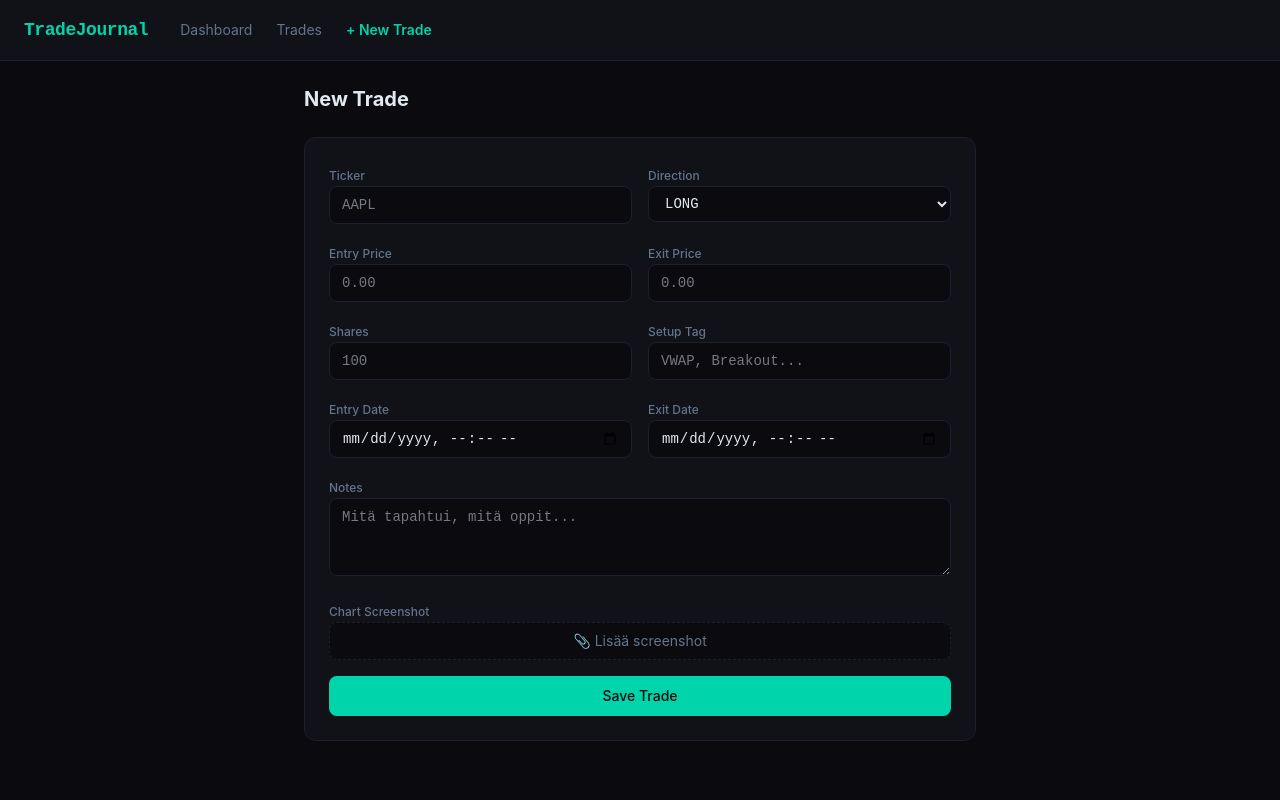
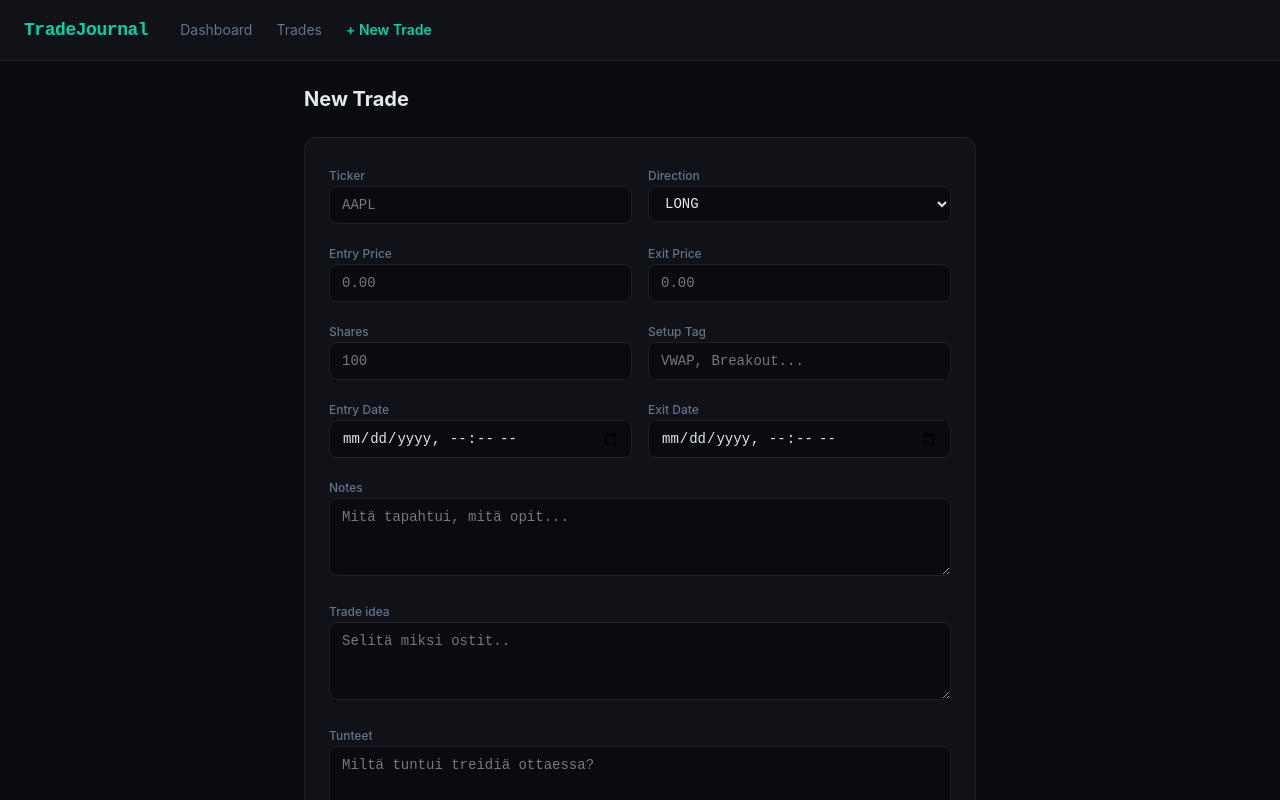
Before and after one commit to ilarikoik/t-journal, a React (Vite) app in the folder frontend/: page /trades/new in a window 1280 px wide. Shown: the top 800 px of the page. Built offline with nearby package versions, Linux system fonts and the light colour scheme.

Commit message:
todolistan päivitystä + formiin pari kohtaa fronttiin

```diff
--- a/frontend/src/pages/NewTrade.tsx
+++ b/frontend/src/pages/NewTrade.tsx
@@ -96,8 +96,16 @@ export default function NewTrade() {
         </div>
 
         <Field label="Notes">
-          <textarea className={inputCls} style={inputStyle} rows={3} placeholder="Mitä tapahtui, mitä oppit..."
+          <textarea className={inputCls} style={inputStyle} rows={3} placeholder="Mitä tapahtui, mitä opit..."
             value={form.notes} onChange={e => set('notes', e.target.value)} />
+        </Field>
+        <Field label="Trade idea">
+          <textarea className={inputCls} style={inputStyle} rows={3} placeholder="Selitä miksi ostit.."
+             />
+        </Field>
+        <Field label="Tunteet">
+          <textarea className={inputCls} style={inputStyle} rows={3} placeholder="Miltä tuntui treidiä ottaessa?"
+             />
         </Field>
 
         <Field label="Chart Screenshot">
--- a/frontend/src/pages/TradeDetail.tsx
+++ b/frontend/src/pages/TradeDetail.tsx
@@ -47,6 +47,9 @@ export default function TradeDetail() {
             ['Setup', trade.setupTag || '—'],
             ['Entry Date', format(new Date(trade.entryDate), 'MMM d, yyyy HH:mm')],
             ['Exit Date', format(new Date(trade.exitDate), 'MMM d, yyyy HH:mm')],
+            // tänne sitten treidi tunteet treidin jälkeen
+            // miten treidissä kävi ja miksi?
+            // mitä vois parantaa?
           ].map(([label, value]) => (
             <div key={label as string}>
               <p className="text-xs" style={{ color: '#64748b' }}>{label}</p>
```
Also changed, not shown: 1 other file (tests, documents, lock files or other folders).
